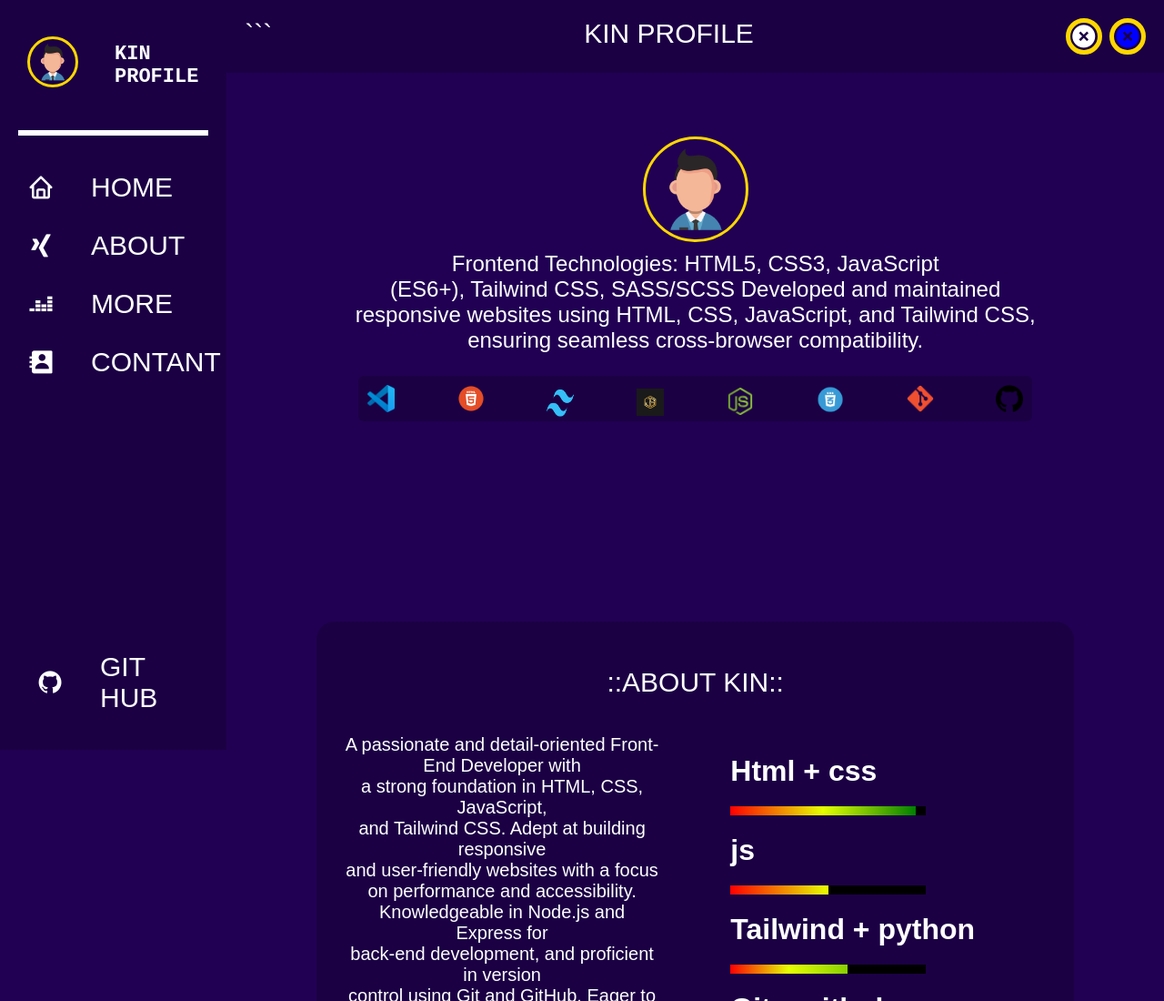
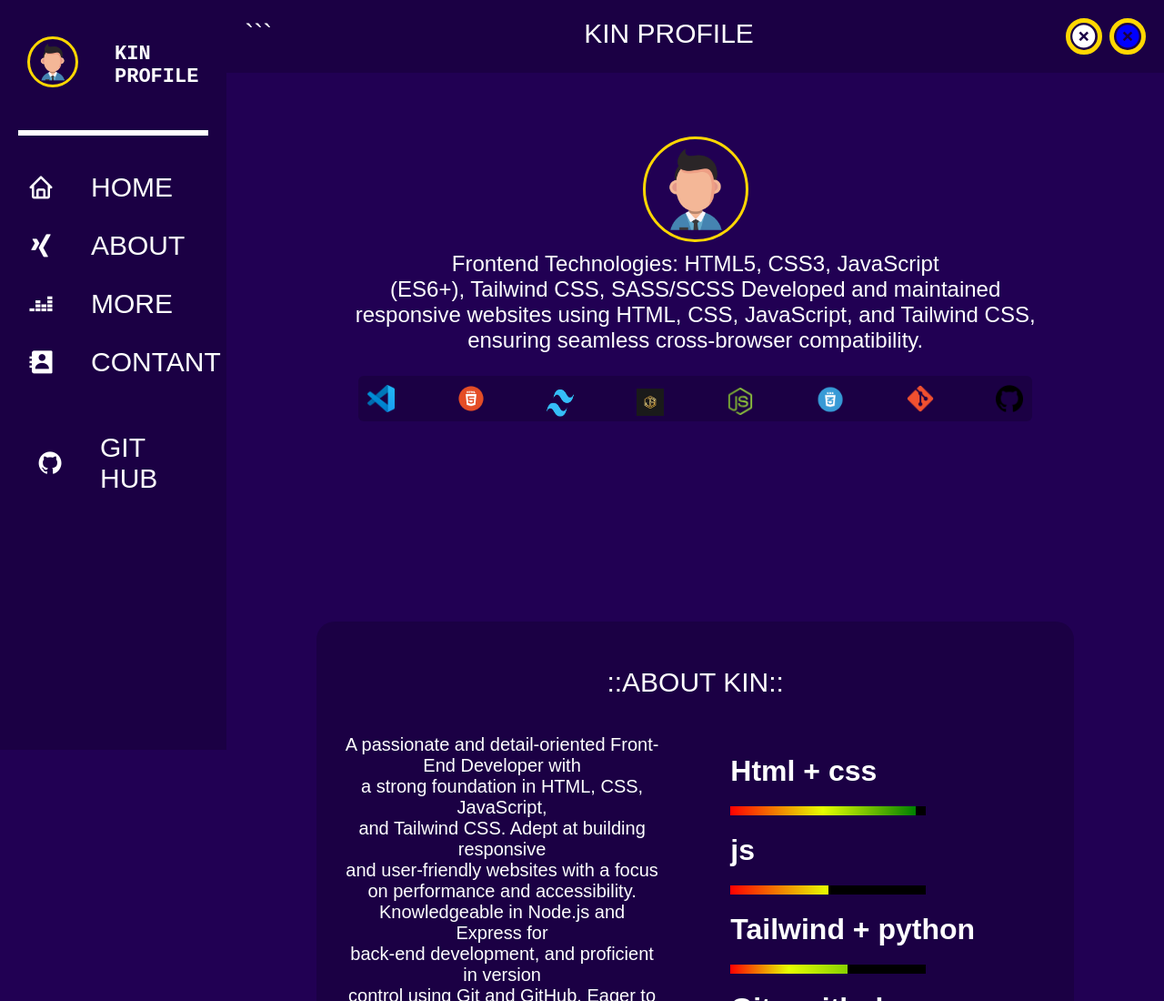
Before and after one commit to Ayman-pys/KIN-PROFILE, a plain HTML site: page index.html in a window 1280 px wide. Shown: the top 1100 px of the page at 91% size. Drawn offline with nearby package versions, Linux system fonts and the light colour scheme.

Commit message:
Update style.css

```diff
--- a/style.css
+++ b/style.css
@@ -79,7 +79,7 @@ hr {
 }
 .github {
     position: absolute;
-    bottom: 0;
+    bottom: 20;
 }
 .home, .boss, .content {
     width: 100%;
```
